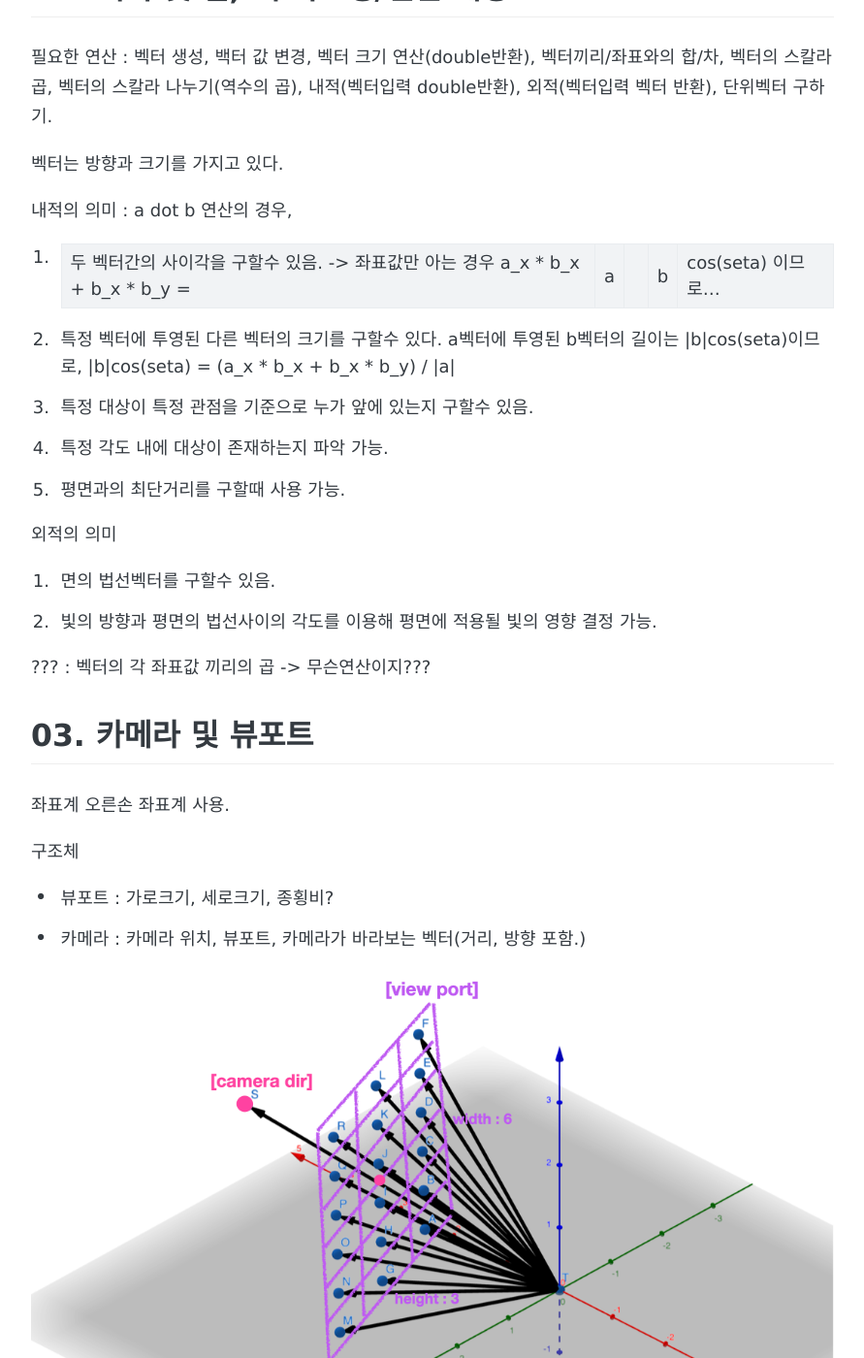
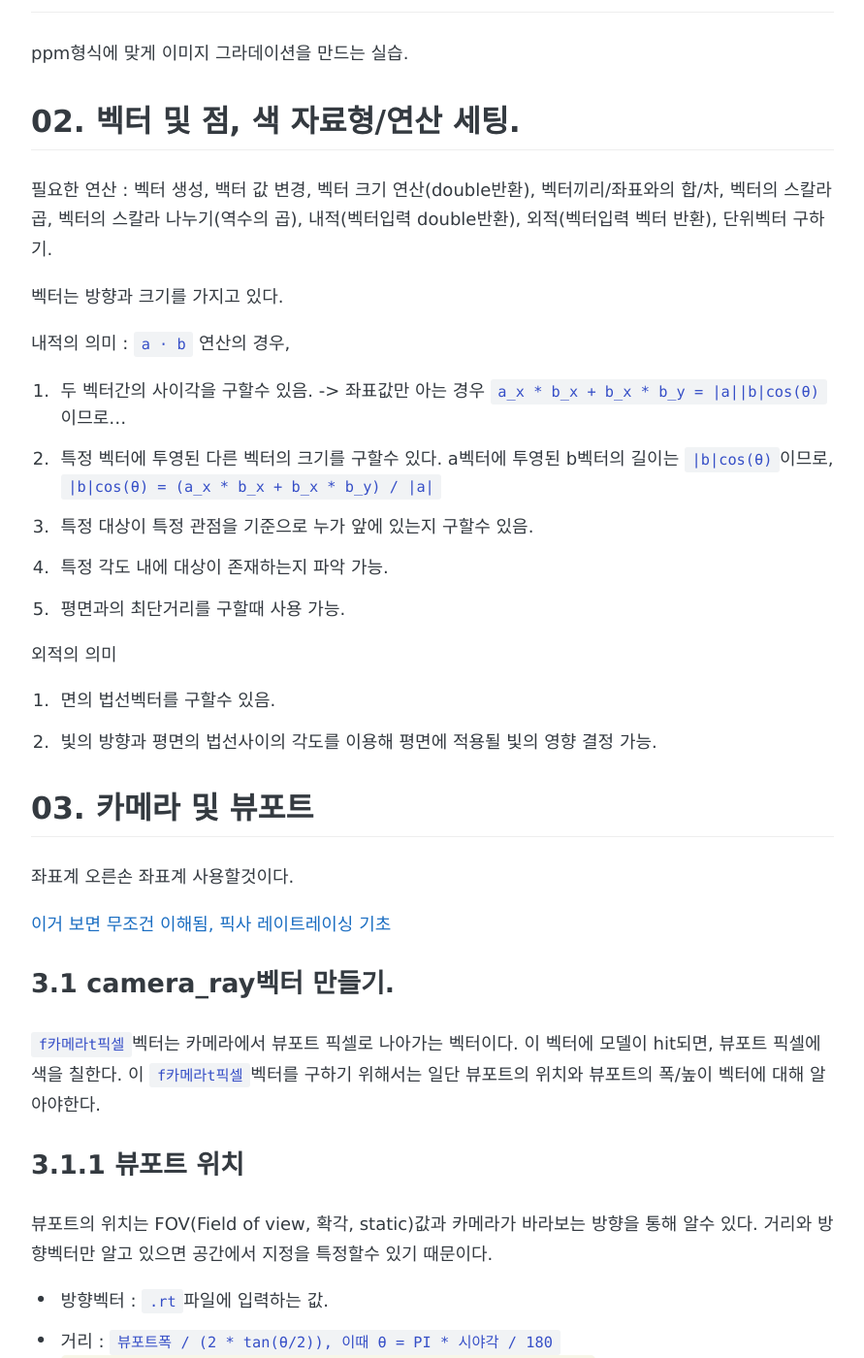
Before and after one commit to gyujun9403/gyujun9403.github.io, a Jekyll site: the page built from _posts/2022-03-09-MiniRT_init.md, in a window 1280 px wide and 1400 px high, scrolled down 720 px. Shown: the whole window at 97% size, without its empty margins (194-1085 px from the left). Built offline with Jekyll 4.4.1, drawn with Linux system fonts in a browser that asks for light colours; some web fonts are replaced; comment, search, counter and statistics services are not loaded; some of the changed text lies outside the part shown.

Commit message:
minirt 작성중

```diff
--- a/_posts/2022-03-09-MiniRT_init.md
+++ b/_posts/2022-03-09-MiniRT_init.md
@@ -1,4 +1,8 @@
 https://github.com/Likilee/mini_raytracing_in_c
+
+참고
+- {f카메라t픽셀} : 카메라부터(from) 픽셀까지(to)
+- static : 프로그램 시작시 사용자가 정하고 변하지 않는 세팅값.
 
 과제 개요
 C를 이용해 레이트레이서를 만드는 과제.
@@ -17,10 +21,10 @@ ppm형식에 맞게 이미지 그라데이션을 만드는 실습.
 
 벡터는 방향과 크기를 가지고 있다.
 
-내적의 의미 : a dot b 연산의 경우,
-1. 두 벡터간의 사이각을 구할수 있음. -> 좌표값만 아는 경우 a_x * b_x + b_x * b_y = |a||b|cos(seta) 이므로...
+내적의 의미 : `a ⋅ b` 연산의 경우,
+1. 두 벡터간의 사이각을 구할수 있음. -> 좌표값만 아는 경우 `a_x * b_x + b_x * b_y = |a||b|cos(θ)` 이므로...
 2. 특정 벡터에 투영된 다른 벡터의 크기를 구할수 있다.
-a벡터에 투영된 b벡터의 길이는 |b|cos(seta)이므로, |b|cos(seta) = (a_x * b_x + b_x * b_y) / |a|
+a벡터에 투영된 b벡터의 길이는 `|b|cos(θ)`이므로, `|b|cos(θ) = (a_x * b_x + b_x * b_y) / |a|`
 3. 특정 대상이 특정 관점을 기준으로 누가 앞에 있는지 구할수 있음.
 4. 특정 각도 내에 대상이 존재하는지 파악 가능.
 5. 평면과의 최단거리를 구할때 사용 가능.
@@ -29,45 +33,101 @@ a벡터에 투영된 b벡터의 길이는 |b|cos(seta)이므로, |b|cos(seta) =
 1. 면의 법선벡터를 구할수 있음.
 2. 빛의 방향과 평면의 법선사이의 각도를 이용해 평면에 적용될 빛의 영향 결정 가능.
 
-??? : 벡터의 각 좌표값 끼리의 곱 -> 무슨연산이지???
 
 ## 03. 카메라 및 뷰포트
-좌표계 오른손 좌표계 사용.
+좌표계 오른손 좌표계 사용할것이다.
 
-구조체
-- 뷰포트 : 가로크기, 세로크기, 종횡비?
-- 카메라 : 카메라 위치, 뷰포트, 카메라가 바라보는 벡터(거리, 방향 포함.)
+[이거 보면 무조건 이해됨, 픽사 레이트레이싱 기초](https://www.khanacademy.org/computing/pixar/rendering/rendering1/e/ray-tracing)
 
-![viewport](/images/42seoul/miniRT/viewport.png)
+### 3.1 camera_ray벡터 만들기.
+`f카메라t픽셀`벡터는 카메라에서 뷰포트 픽셀로 나아가는 벡터이다. 이 벡터에 모델이 hit되면, 뷰포트 픽셀에 색을 칠한다. 이 `f카메라t픽셀`벡터를 구하기 위해서는 일단 뷰포트의 위치와 뷰포트의 폭/높이 벡터에 대해 알아야한다.
 
+### 3.1.1 뷰포트 위치
+뷰포트의 위치는 FOV(Field of view, 확각, static)값과 카메라가 바라보는 방향을 통해 알수 있다. 거리와 방향벡터만 알고 있으면 공간에서 지정을 특정할수 있기 때문이다.
+
+- 방향벡터 : `.rt`파일에 입력하는 값.
+- 거리 : `뷰포트폭 / (2 * tan(θ/2)), 이때 θ = PI * 시야각 / 180`
+![](/images/42seoul/miniRT/leng_to_viewport.png)
+
+### 3.1.2 뷰포트의 폭/높이 벡터
+이를 알기 위해서는 아래의 그림처럼 카메라가 바라보는 방향을 y축으로 하는 기저공간을 만들 필요가 있다. 이 기저공간의 xz평면이 뷰포트이다.
 ![camera](https://learnopengl.com/img/getting-started/camera_axes.png)
-캔버스 가로/세로 벡터 기저벡터 구해야 하는거 아님????
 우선, 뷰포트(캠버스)는 회전하기 않는다. 즉 우리가 고개를 들거나 돌리는 화면은 고려하더라도, 고개를 좌우로 꺽는(부표트 회전)은 가정하지 않는다. 이러한 가정 하에서 뷰포트의 단위벡터를 구할수 있는 아주 괜찮은 트릭 하나를 얻는다.
 1. 카메라 방향벡터와 기존z좌표축 단위젝터를 외적한다. 그러면 horizion성분의 뷰포트 벡터를 얻을 수 있다.
 2. horizion성분의 뷰포트 벡터와 카메라 방향벡터를 외적한다. 그러면 vertical성분의 뷰포트 벡터를 얻을 수 있다.
-3. 뷰포트의 왼쪽 아래부터 우측 상단 픽셀까지 차례대로 채워나갈것 이므로...(방향 맞나?) 방금 구한 단위벡터들로부터 부표트 중앙에서 왼쪽 아래방향의 벡터를 만든다. 계산식은 (1 - width)horizion + (1 - height)vertical.
-4. 카메라 방향벡터와 위에서 구한 좌하단을 가르키는 벡터를 더하면 뷰포트 좌 하단 정중앙을 가르키는 벡터를 알수 있다.
-함수
-
-## 04. 랜더링
-랜더링이란?
 
 
+### 3.1 {f카메라t픽셀}벡터 계산
+1. 뷰포트의 왼쪽 상단부터 우측 하단 픽셀까지 차례대로 채워나간다. 뷰포트 단위벡터들로부터 {f중앙t좌측상단}벡터를 만든다.
+	- 계산식은 `(1 - width)horizion + (height - 1)vertical`.
+2. 카메라 방향벡터와 위에서 구한 좌하단을 가르키는 벡터를 더하면 뷰포트 좌 하단 정중앙을 가르키는 벡터를 알수 있다(**{f카메라t픽셀}** 벡터).
+
+결과
+![viewport](/images/42seoul/miniRT/viewport.png)
+
+
+## 04. 형태 표현 및 레이트레이싱
+### 04.1 개요
 ![ray](https://upload.wikimedia.org/wikipedia/commons/thumb/8/83/Ray_trace_diagram.svg/300px-Ray_trace_diagram.svg.png) 출처 : 위키피디아
 
 원래는 빛이 물체에 부딪혀서 반사된 빛을 보는것이다. 하지만 이 방법을 그대로 하면 카메라에 잡히지 않는 빛까지 모두 계산해야한다.
 따라서 반대로 카메라로 부터 빛(ray)를 쏘고, 그것이 물체와 충돌하면 이를 뷰포트에 표시하는 방법이다.
+1. (이전) {f카메라t픽셀}벡터를 계산한다.
+2. (4.1) {f카메라t픽셀}벡터가 특정 위치의 물체를 hit하는지 판단한다.
+3. (4.2) hit하면 그 위치의 색을 계산하고 출력한다. -> 색의 표현
 
-1. (4.1) 카메라로부터 뷰포트 픽셀 중앙을 통과하는 벡터를 계산한다. -> camera_ray 벡터
-2. (4.2) camera_ray가 특정 위치의 물체를 hit하는지 판단한다.
-3. (4.3) hit하면 그 위치의 색을 계산하고 출력한다.
 
-퐁 기법에서는 색은 (주변광 + 확산~ + 반사광) * 반사
-필요한 요소 :
+### 4.1 교점좌표/법선벡터 계산.
+직선벡터방정식 : `unit_{f카메라t픽셀}t + src` (`t` : 배율, `src` : 시작점)
 
-이때 4.3의 색을 구하기 위한 부분은 다음과 같이 세분화 할 수 있다.
-1. hit되는 위치가 앞/뒤인지 확인하고 법선벡터를 구한다.
-2. 광원으로 부터 hit된 위치방향 벡터(광원 벡터)를 구한다.
-2. 법선벡터와 광원벡터를 내적하여
 
-### 4.1 형태
+- 원의 방정식
+	- 교점좌표 : 원의 방정식()에 직선방정식 대입 후, 근의 공식.
+	- 법선벡터 : unit_{f원의중심t교점}
+-
+
+
+
+### 4.2 색(rgb)의 표현
+빛을 추적하여 색을 계산하는 기법에는 여러가지가 있는데 여기서는 퐁 반사 기법을 사용한다.
+![](https://www.beyond3d.com/images/articles/Geometry/lighting-specular-sphere.gif)
+
+![](https://camo.githubusercontent.com/c60b46160a45975556d284b6beb690e8edcdf2d9306978f3430b1d631cd3cf98/68747470733a2f2f6c6561726e6f70656e676c2e636f6d2f696d672f6c69676874696e672f62617369635f6c69676874696e675f70686f6e672e706e67)
+
+뷰포트에 표시될 색은 rgb값 각각이 [0, 255]의 범위로 표현되며, 색과 밝기이 영향을 미친다. 퐁 기법에서는 다음과 같이 rgb값이 정해진다.
+- rgb값 = `표면의 빛` * `표면반사율`
+- 표면에 도달한 빛 = `주변광` + `분산광` + `반사광`
+	- 주변광 : `주변광강도(ka)` * `주변광 색` + `주변광밝기`
+	- 분산광 : `분산강도(kd)` * `광원`
+	- 반사광 : `반사강도(ks)` * `spec^n` * `광원`
+
+광원은 rgb값으로, 색과 밝기를 포함.
+
+이때 광원, 표면반사율, 화면의 밝기 등은 `.rt`파일에서 설정하거나 정해진값이므로, 우리가 계산해아 하는 요소는 주변광, 분산광, 반사광이다.
+
+#### 4.3.1 주변광(Ambient)이란?
+단일 광원이면서 벽이 흑채인 완벽한 암실이 아닌 일반적인 상황에서 물체는 빛이 들지 않는 부분도 반사/산란에 의해 완벽한 암흑이 아니다.
+이러한 가장 베이스로 깔고갈 밝기를 주변광이라고 한다.
+
+주변광 = 주변광강도(ka) * 주변광 색 + 주변광밝기
+- 주변광강도(ka) : 주변광의 밝기. static.
+- 주변광 색 : 주변광이 어떤색인지. 주로 광원의 색과 같아야 자연스럽다. static.
+- 주변광밝기 : 오프셋 값. static.
+
+#### 4.3.2 분산광(Diffuse)이란?
+![Diffuse](/images/42seoul/miniRT/Diffuse.png)
+빛은 입자이면서 파동이다. 입자적으로 생각해보다면 빛이 면에 비스듬할수록 조사되면 크기는 넓어지고 광자의 양은 그대로 이므로 빛의 강도가 약해질것이다. 이를 고려한것이 분산광이며, 분산광을 적용시키는 순간 모델링의 격이 달라진다.
+분산광 :
+- 분산강도(kd) : `kd = unit_교점법선 ⋅ unit_{f교점t광원}`, 0 이상.
+- 광원 : rgb값. static.
+
+#### 4.3.3 반사광(Specular)이란?
+![Specular](/images/42seoul/miniRT/Specular.png)
+매끄러운 물체는 광원을 직접적으로 반사한다. 뷰포트방향(바라보는 방향)와 반사광의 방향이 일치할수록 밝기 증가가 기하급수적으로 커진다.
+반사광 : `반사강도(ks)` * `spec^n` * `광원`
+- 반사강도(ks) : 표면이 매끈할수록 1에 가까움. static.
+- spec : unit_{f카메라t교점} ⋅ unit_반사광
+- n : 숫자 n은 Phong 지수라고 하며 표면의 겉보기 매끄러움을 제어하는 값. static.
+- 광원 : rgb값. static.
+
+[위키피디아](https://en.wikipedia.org/wiki/Specular_highlight) 참고
```
Also changed, not shown: images/42seoul/miniRT/Diffuse.png (added), images/42seoul/miniRT/Specular.png (added), images/42seoul/miniRT/leng_to_viewport.png (added).
